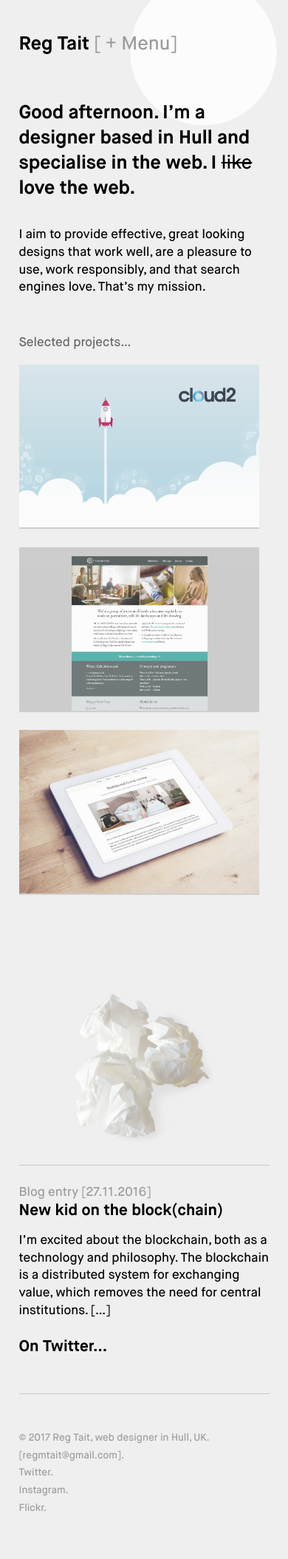
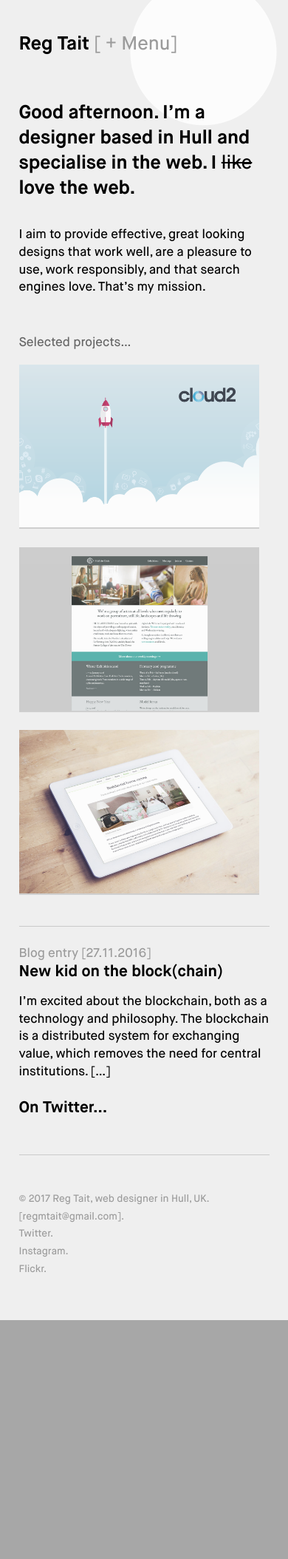
Before and after one commit to regmtait/regmtait.co.uk, a Jekyll site: the page built from index.html, in a window 390 px wide. Shown: the whole page at 74% size. Built offline with Jekyll 4.4.1, drawn with Linux system fonts in a browser that asks for light colours; after the commit the page ends 1785 px from its top, so only the background shows below that.

Commit message:
Removed homepage image in narrow viewports

```diff
--- a/css/regmtait-main.scss
+++ b/css/regmtait-main.scss
@@ -680,19 +680,11 @@ h1 span.menu-toggle a:hover {color:$theme1;}
 
 	nav.js-hide {display: none;}
 
-	section.home-content {
-	padding-bottom: 20rem;
-	}
 
 	header h1 span {display: block;}
 
 	img.homepage-image {
-	width: 200px !important;
-	right:20% !important;
-	position: absolute;
-	bottom: 20px;
-	bottom: 10px; /* mac*/
-	border: none;
+	display: none;
 	}
 
 	div.projects div.description {
```
Also changed, not shown: theme/balls.png.
